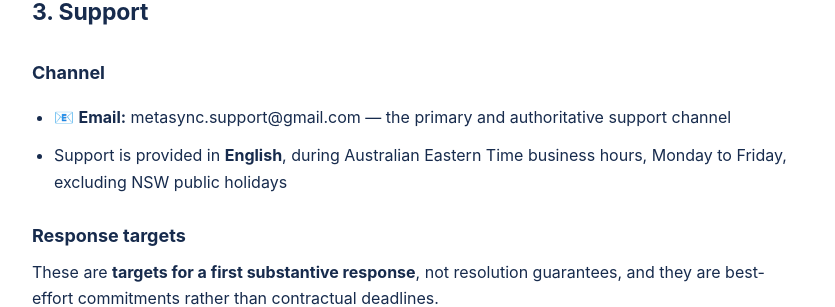
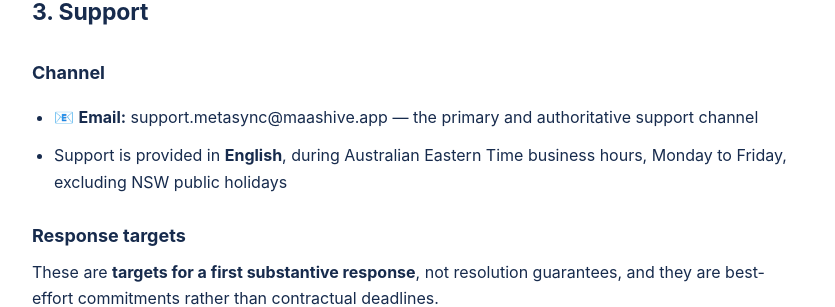
Before and after one commit to metasync-cloud/docs, a Jekyll site: the page built from support.md, in a window 1280 px wide and 900 px high, scrolled down 1195 px. Shown: the part 153-460 px from the top of the window, without its empty margins (222-1057 px from the left). Built offline with Jekyll 4.4.1, drawn with Linux system fonts in a browser that asks for light colours; our own code applies the rules of GitHub Pages for plain Markdown files; some of the changed text lies outside the part shown.

Commit message:
Support contact moves to support.metasync@maashive.app (company domain)

```diff
--- a/support.md
+++ b/support.md
@@ -39,7 +39,7 @@ The app runs **entirely on Atlassian Forge**. There is no MetaSync-operated serv
 
 ### Channel
 
-- 📧 **Email:** metasync.support@gmail.com — the primary and authoritative support channel
+- 📧 **Email:** support.metasync@maashive.app — the primary and authoritative support channel
 - Support is provided in **English**, during Australian Eastern Time business hours, Monday to Friday, excluding NSW public holidays
 
 ### Response targets
@@ -127,6 +127,6 @@ This SLA may be updated. Material changes are reflected in the "Last Updated" da
 
 ## 10. Contact
 
-📧 **Support, security and billing questions:** metasync.support@gmail.com
+📧 **Support, security and billing questions:** support.metasync@maashive.app
 📄 **Privacy Policy:** [PRIVACY.md](privacy.md)
 📄 **Terms of Service:** [TERMS.md](terms.md)
```
Also changed, not shown: privacy.md (+1 -1 lines), terms.md (+1 -1 lines).
